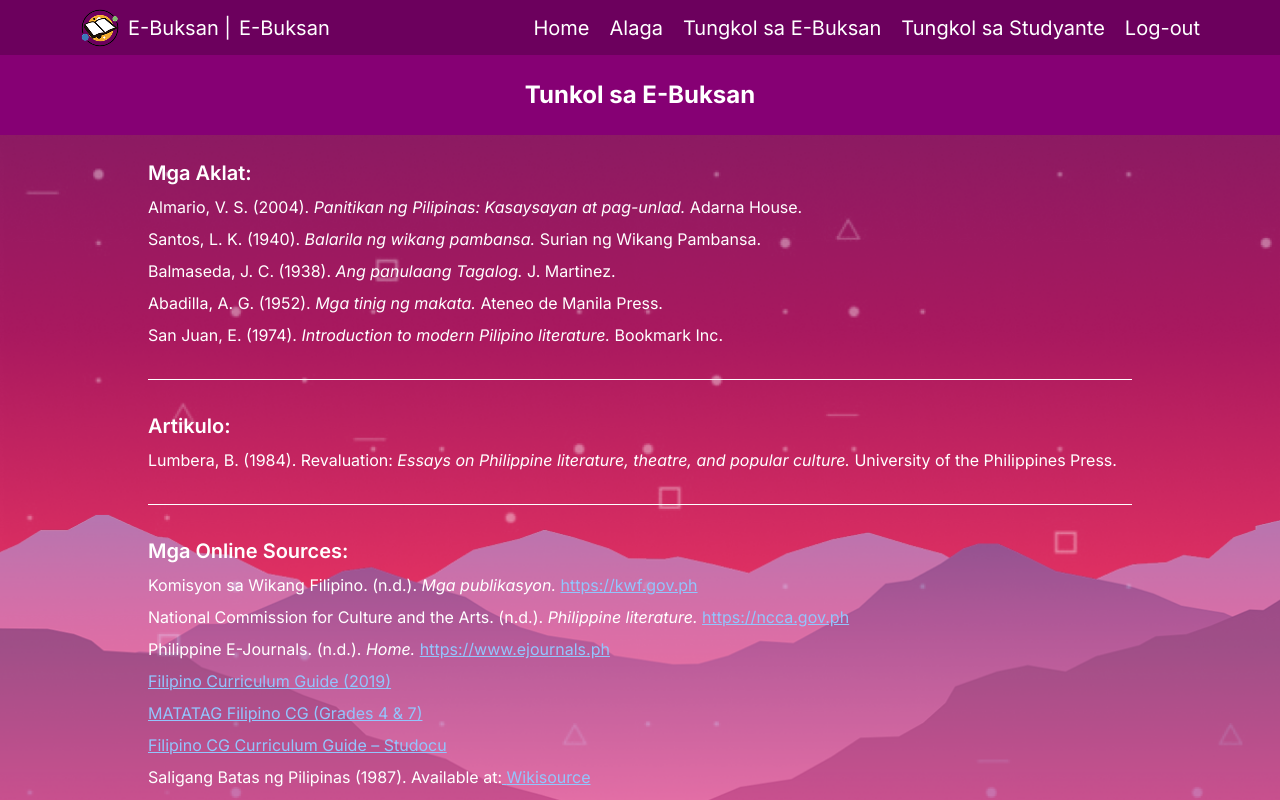
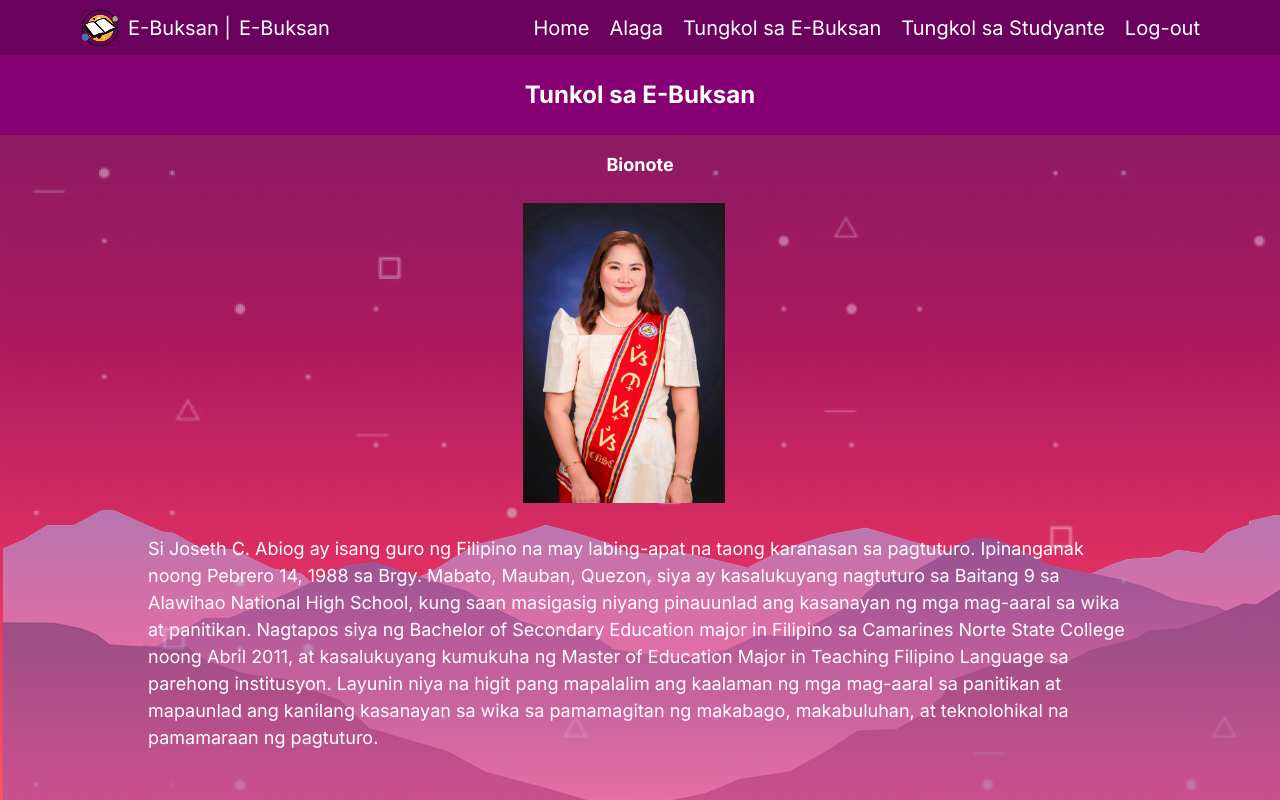
Before and after one commit to claenno/ebuksan, a React (Vite) app: page /about in a window 1280 px wide. Shown: the top 800 px of the page. Built offline with nearby package versions, Linux system fonts and the light colour scheme; no server answers; the database is empty.

Commit message:
Bionote added

```diff
--- a/src/Pages/About.jsx
+++ b/src/Pages/About.jsx
@@ -12,6 +12,27 @@ const About = () => {
     <div className="bg-login-background bg-repeat bg-cover bg-center bg-fixed min-h-screen w-full">
       <div className="w-full bg-[#860074] md:px-20 px-10 py-6 flex items-center justify-center">
         <h1 className="text-white text-2xl font-bold">Tunkol sa E-Buksan</h1>
+      </div>
+      <h1 className="text-white text-lg font-bold text-center mt-4">
+        {" "}
+        Bionote
+      </h1>
+      <div className="max-w-5xl mx-auto px-5 py-6 space-y-8 flex flex-row flex-wrap items-center justify-center">
+        <img className="h-[300px] mr-8" src="/images/madam.png" alt="" />
+        <h1 className="text-white text-[18px]">
+          Si Joseth C. Abiog ay isang guro ng Filipino na may labing-apat na
+          taong karanasan sa pagtuturo. Ipinanganak noong Pebrero 14, 1988 sa
+          Brgy. Mabato, Mauban, Quezon, siya ay kasalukuyang nagtuturo sa
+          Baitang 9 sa Alawihao National High School, kung saan masigasig niyang
+          pinauunlad ang kasanayan ng mga mag-aaral sa wika at panitikan.
+          Nagtapos siya ng Bachelor of Secondary Education major in Filipino sa
+          Camarines Norte State College noong Abril 2011, at kasalukuyang
+          kumukuha ng Master of Education Major in Teaching Filipino Language sa
+          parehong institusyon. Layunin niya na higit pang mapalalim ang
+          kaalaman ng mga mag-aaral sa panitikan at mapaunlad ang kanilang
+          kasanayan sa wika sa pamamagitan ng makabago, makabuluhan, at
+          teknolohikal na pamamaraan ng pagtuturo.
+        </h1>
       </div>
 
       <div className="max-w-5xl mx-auto px-5 py-6 space-y-8">
```
Also changed, not shown: public/images/madam.png (added).
